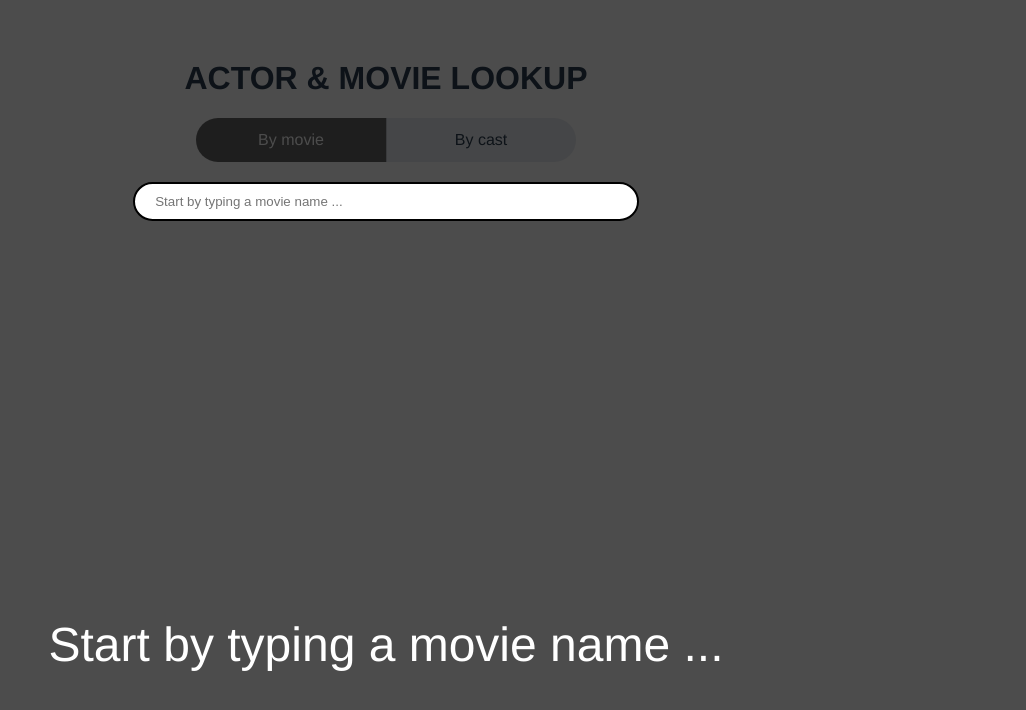
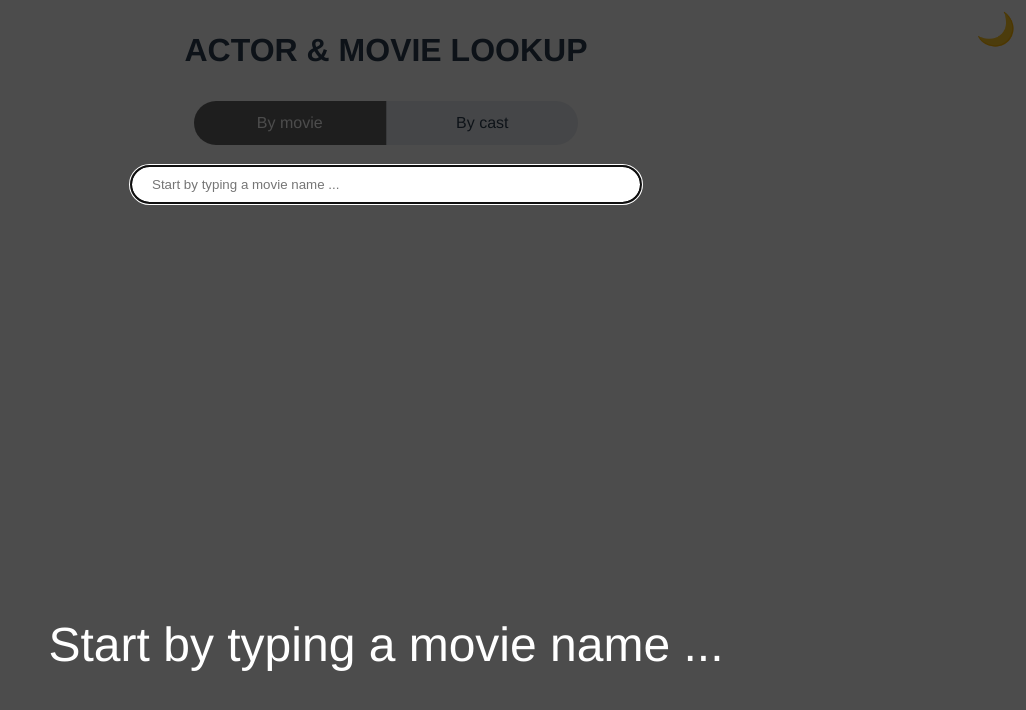
Before and after one commit to bureson/actor-lookup, a Vue app: page / in a window 1280 px wide. Shown: the top 710 px of the page, without its empty margins (254-1280 px from the left). Built offline with nearby package versions, Linux system fonts and the light colour scheme.

Commit message:
Movie detail, dark mode & animations

```diff
--- a/src/App.vue
+++ b/src/App.vue
@@ -20,6 +20,28 @@
     -moz-osx-font-smoothing: grayscale;
     text-align: center;
     color: #2c3e50;
-    margin-top: 60px;
+    width: 100%;
+    height: 100%;
+  }
+  html, body {
+    margin: 0;
+    padding: 0;
+    height: 100%;
+  }
+  ul {
+    list-style-type: none;
+    margin: 0;
+    padding: 0;
+  }
+  h1 {
+    margin: 0;
+    padding: 1em;
+  }
+  .dark h1,
+  .dark h2,
+  .dark h3,
+  .dark p,
+  .dark li {
+    color: #fff;
   }
 </style>
--- a/src/components/SearchForm.vue
+++ b/src/components/SearchForm.vue
@@ -1,12 +1,17 @@
 <template>
-  <div :class='["container", { "tutorial": this.tutorial }]' @click='resetTutorialTimeout' @keydown='resetTutorialTimeout'>
+  <div :class='["container", { "tutorial": this.tutorial, "dark": this.darkMode }]' @click='resetTutorialTimeout' @keydown='resetTutorialTimeout'>
     <h1>ACTOR &amp; MOVIE LOOKUP</h1>
 
     <TutorialVeil :tutorial='tutorial' />
     <TabSwitch :selectedTab='selectedTab' :click='selectTab' />
 
+    <div class='dark-mode-switch'>
+      <a href='#' v-if='darkMode' @click='toggleDarkMode'>☀️</a>
+      <a href='#' v-else @click='toggleDarkMode'>🌙</a>
+    </div>
+
     <div class='input-container'>
-      <input class='search-input' v-model='search' @keydown='triggerSearch' :placeholder='placeholder' />
+      <input class='search-input' v-model='search' @keydown='triggerSearch' :placeholder='placeholder' autofocus />
       <LoadingSpinner v-if='loading' />
     </div>
 
@@ -32,6 +37,9 @@
         <ul>
           <MovieThumb v-for='movie in movieList' :key='movie.id' :movie='movie' :click='deselectMovie' />
         </ul>
+        <div v-if='movieList.length === 1'>
+          <p>{{movieList[0].overview}}</p>
+        </div>
       </div>
 
       <div v-if='castList.length > 0'>
@@ -57,9 +65,9 @@
         <p>Sorted by <TextDropdown :value='movieSort' :optionList='movieSortList' :click='movieSortSelect' /> in <TextDropdown :value='movieSortDirection' :optionList='movieSortDirectionList' :click='movieSortDirectionSelect' /> order</p>
 
         <p v-if='sharedMovie.length === 0'>No shared movie :(</p>
-        <ul v-if='sharedMovie.length > 0'>
+        <transition-group name='flip-list' tag='ul' v-if='sharedMovie.length > 0'>
           <MovieThumb v-for='movie in sharedMovie' :key='movie.id' :movie='movie' :click='selectMovie' />
-        </ul>
+        </transition-group>
       </div>
     </div>
   </div>
@@ -120,21 +128,26 @@
         }
         const sortProp = getSortProp();
         const sharedMovieList = getSharedMovieList();
-        const isDesc = this.movieSortDirection === 'descending';
+        const isDescProp = this.movieSortDirection === 'descending';
+        const isDesc = this.movieSort === 'relevance' ? !isDescProp : isDescProp;
         const sortedMovieList = sortProp ? R.sortBy(R.prop(sortProp), sharedMovieList) : sharedMovieList;
         const directionSortedMovieList = isDesc ? R.reverse(sortedMovieList) : sortedMovieList;
         return directionSortedMovieList;
       }
     },
     data() {
+      const darkMode = window.matchMedia && window.matchMedia('(prefers-color-scheme: dark)').matches;
+      const movieSortDirectionList = ['descending', 'ascending'];
+      const movieSortList = ['relevance', 'year', 'name'];
       return {
         loading: false,
         castList: [],
+        darkMode,
         movieList: [],
-        movieSortDirection: 'ascending',
-        movieSortDirectionList: ['descending', 'ascending'],
-        movieSort: 'relevance',
-        movieSortList: ['relevance', 'year', 'name'],
+        movieSortDirection: movieSortDirectionList[0],
+        movieSortDirectionList,
+        movieSort: movieSortList[0],
+        movieSortList,
         search: '',
         searchTimeout: null,
         selectedTab: 'movie',
@@ -148,6 +161,9 @@
       this.tutorialTimeout = setTimeout(() => {
         this.tutorial = true;
       }, 4000);
+    },
+    updated () {
+      // any logging comes here
     },
     methods: {
       deselectCast (cast) {
@@ -214,16 +230,31 @@
         this.selectedTab = tab;
         this.suggestCastList = [];
         this.suggestMovieList = [];
+      },
+      toggleDarkMode () {
+        this.darkMode = !this.darkMode;
       }
     }
   }
 </script>
 
 <style>
-  ul {
-    list-style-type: none;
-    margin: 0;
-    padding: 0;
+  .container {
+    background: #fff;
+    width: 100%;
+    min-height: 100%;
+  }
+  .container.dark {
+    background: #333;
+  }
+  .dark-mode-switch {
+    position: absolute;
+    top: 10px;
+    right: 10px;
+    font-size: 2em;
+  }
+  .dark-mode-switch a {
+    text-decoration: none;
   }
   .input-container {
     z-index: 3;
@@ -250,6 +281,9 @@
   .half-width.single {
     width: 95%;
   }
+  .flip-list-move {
+    transition: transform 1s;
+  }
   @media (min-width:600px)  {
     .input-container {
       width: 40%;
--- a/src/components/TabSwitch.vue
+++ b/src/components/TabSwitch.vue
@@ -38,6 +38,9 @@
     cursor: pointer;
     transition: all 0.2s ease;
   }
+  .dark .tabs-container ul li {
+    color: #000;
+  }
   .tabs-container ul li:first-child{
     border-top-left-radius: 25px;
     border-bottom-left-radius: 25px;
--- a/src/components/TextDropdown.vue
+++ b/src/components/TextDropdown.vue
@@ -1,6 +1,6 @@
 <template>
-  <span class='text-drop-down' @mouseout='closeMenu' @mouseover='persistMenu'>
-    <span @click='toggleMenu'>{{value}}</span>
+  <span class='text-drop-down' @click='openMenu' @mouseout='closeMenu' @mouseover='persistMenu'>
+    <span>{{value}}</span>
     <ul v-if='open'>
       <li v-for='option in optionList' :key='option' @click='() => this.click(option)'>{{option}}</li>
     </ul>
@@ -14,25 +14,25 @@
     data () {
       return {
         open: false,
-        timeout: null
+        closeTimeout: null
       };
     },
     methods: {
       closeMenu () {
-        this.timeout = setTimeout(() => {
+        this.closeTimeout = setTimeout(() => {
           this.open = false;
         }, 100);
       },
       persistMenu () {
-        if (this.timeout) clearTimeout(this.timeout);
+        if (this.closeTimeout) clearTimeout(this.closeTimeout);
         this.open = true;
       },
       selectOption (option) {
         this.open = false;
         this.click(option);
       },
-      toggleMenu () {
-        this.open = !this.open;
+      openMenu () {
+        this.open = true;
       }
     }
   }
@@ -54,6 +54,9 @@
     background: #fff;
     top: 20px;
   }
+  .dark .text-drop-down ul {
+    background: #333;
+  }
   .text-drop-down ul li {
     padding: 2px 5px;
     cursor: pointer;
```
